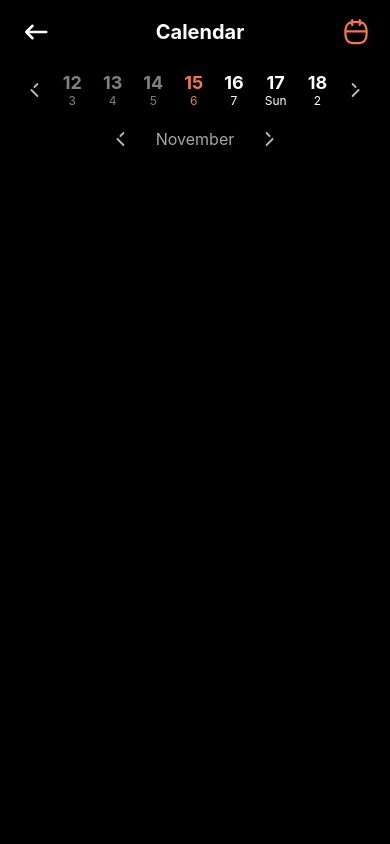
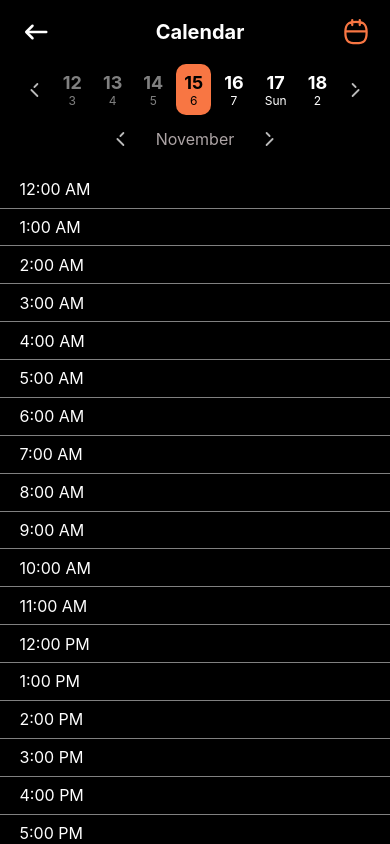
Before and after one commit to TalJa1/HoopHeal, a React Native app: screen /Calendar in a window 390 px wide. Built offline with nearby package versions, Linux system fonts and the light colour scheme.

Commit message:
Add hour display to Calendar component with formatting

```diff
--- a/views/exercise/Calendar.tsx
+++ b/views/exercise/Calendar.tsx
@@ -27,7 +27,7 @@ import {NativeStackNavigationProp} from '@react-navigation/native-stack';
 import {useNavigation} from '@react-navigation/native';
 
 const Calendar = () => {
-  const [selectedDate, setSelectedDate] = useState<number | null>(null);
+  const [selectedDate, setSelectedDate] = useState<number | null>(3);
 
   const getCurrentDate = () => {
     const today = new Date();
@@ -53,6 +53,24 @@ const Calendar = () => {
   };
 
   const dayOfWeekMapping = ['Sun', '2', '3', '4', '5', '6', '7'];
+
+  const formatHour = (hour: number) => {
+    const period = hour >= 12 ? 'PM' : 'AM';
+    const formattedHour = hour % 12 === 0 ? 12 : hour % 12;
+    return `${formattedHour}:00 ${period}`;
+  };
+
+  const renderHours = () => {
+    const hours = [];
+    for (let i = 0; i < 24; i++) {
+      hours.push(
+        <View key={i} style={styles.hourItem}>
+          <Text style={styles.hourText}>{formatHour(i)}</Text>
+        </View>,
+      );
+    }
+    return hours;
+  };
 
   return (
     <SafeAreaView style={styles.container}>
@@ -93,6 +111,7 @@ const Calendar = () => {
             <Text style={styles.monthText}>{currentMonth}</Text>
             {nextCalenderIcon(30, 30, 'white')}
           </View>
+          <View style={styles.hoursContainer}>{renderHours()}</View>
         </View>
       </ScrollView>
     </SafeAreaView>
@@ -179,4 +198,17 @@ const styles = StyleSheet.create({
     fontSize: 16,
     marginHorizontal: vw(5),
   },
+  hoursContainer: {
+    marginTop: vh(2),
+  },
+  hourItem: {
+    paddingVertical: vh(1),
+    borderBottomWidth: 1,
+    borderBottomColor: 'grey',
+  },
+  hourText: {
+    fontSize: 16,
+    color: 'white',
+    marginLeft: vw(5),
+  },
 });
```
